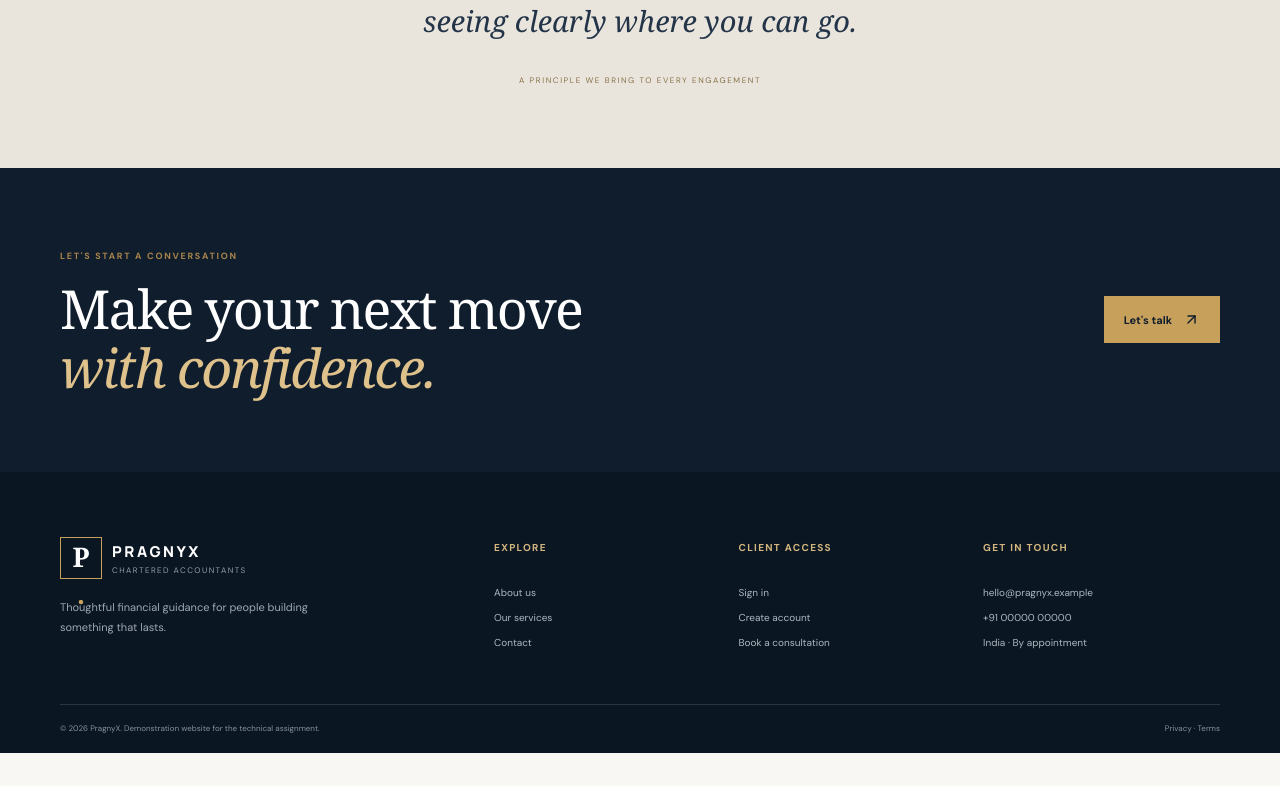
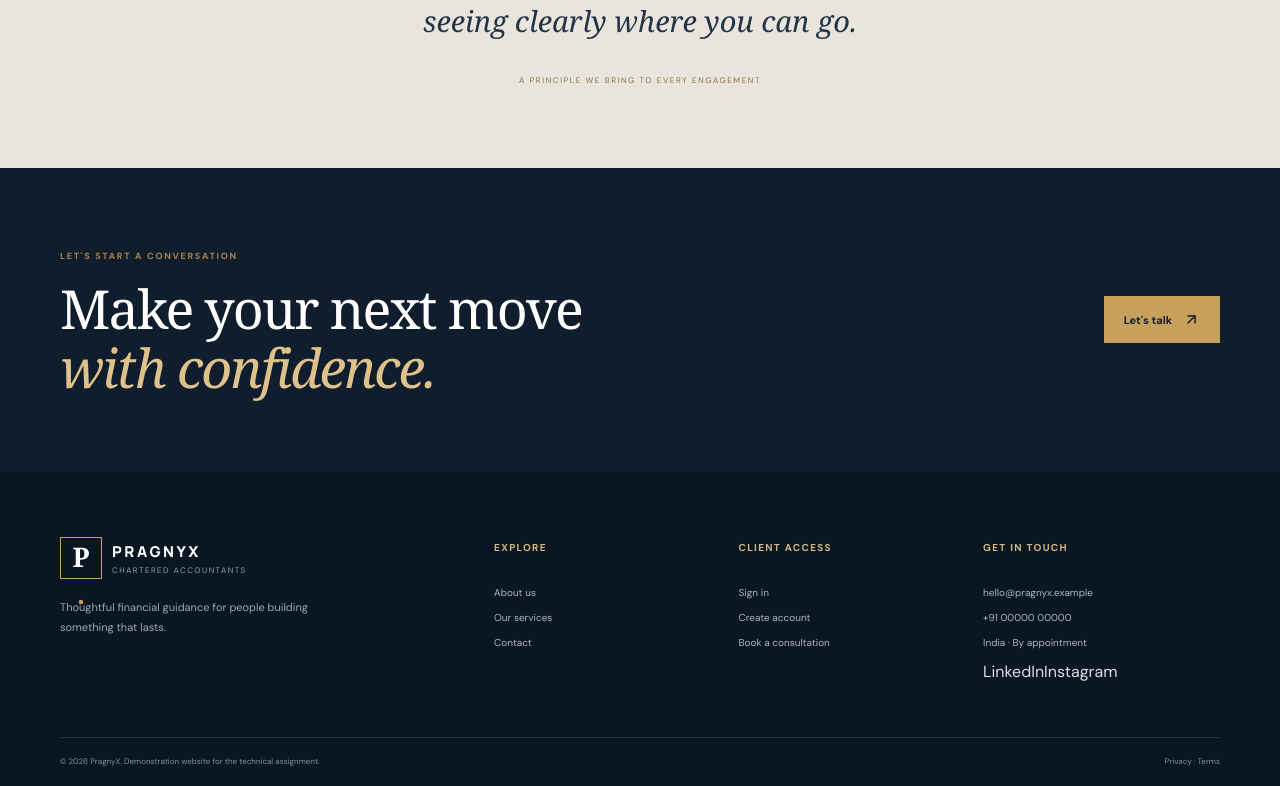
Before and after one commit to digvijay1129/pragnyx-ca-firm-management, a React (Vite) app in the folder client/: page / in a window 1280 px wide. Shown: the part 3523-4309 px from the top of the page. Before the commit the page ends 4276 px from the top, so only its background shows below. Built offline with nearby package versions, Linux system fonts and the light colour scheme; no server answers.

Commit message:
feat(client): add configurable social media footer links

```diff
--- a/client/src/components/Layout.jsx
+++ b/client/src/components/Layout.jsx
@@ -46,7 +46,7 @@ export default function Layout() {
           <div className="footer-brand"><Link to="/" className="brand brand-light"><span className="brand-mark">P<span>.</span></span><span className="brand-copy"><strong>PRAGNYX</strong><small>CHARTERED ACCOUNTANTS</small></span></Link><p>Thoughtful financial guidance for people building something that lasts.</p></div>
           <div><h4>Explore</h4><Link to="/about">About us</Link><Link to="/services">Our services</Link><Link to="/contact">Contact</Link></div>
           <div><h4>Client access</h4><Link to="/login">Sign in</Link><Link to="/register">Create account</Link><Link to="/booking">Book a consultation</Link></div>
-          <div><h4>Get in touch</h4><a href="mailto:hello@pragnyx.example">hello@pragnyx.example</a><a href="tel:+910000000000">+91 00000 00000</a><span>India · By appointment</span></div>
+          <div><h4>Get in touch</h4><a href="mailto:hello@pragnyx.example">hello@pragnyx.example</a><a href="tel:+910000000000">+91 00000 00000</a><span>India · By appointment</span><div className="footer-social"><a href={import.meta.env.VITE_LINKEDIN_URL || "https://www.linkedin.com/"} target="_blank" rel="noreferrer">LinkedIn</a><a href={import.meta.env.VITE_INSTAGRAM_URL || "https://www.instagram.com/"} target="_blank" rel="noreferrer">Instagram</a></div></div>
         </div>
         <div className="container footer-bottom"><span>© {new Date().getFullYear()} PragnyX. Demonstration website for the technical assignment.</span><span>Privacy · Terms</span></div>
       </footer>
```
